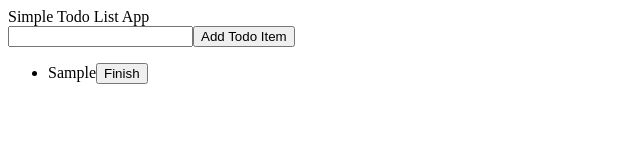
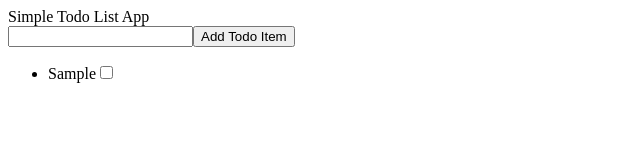
Before and after one commit to hnhon/todolistdemo, a React (Create React App) app: page / in a window 1280 px wide. Both pictures are taken after typing "Sample" into the empty fields and a click on the button "Add Todo Item". Shown: the top 160 px of the page, without its empty margins (0-640 px from the left). Built offline with nearby package versions, Linux system fonts and the light colour scheme.

Commit message:
add check off finished item feature

```diff
--- a/src/List.js
+++ b/src/List.js
@@ -1,14 +1,34 @@
-import React from 'react';
+import React, {Component} from 'react';
 
-function List (props) {
+class List extends Component {
+    constructor (props) {
+        super(props);
+        this.state = {
+            markCompleted: false
+        };
+    }
+
+    handleChange = () => {
+        let completed = this.state.markCompleted;
+        completed = completed ? false : true;
+        this.setState({markCompleted: completed})
+    }
+
+    getStyle = () => {
+        return {
+            textDecoration: this.state.markCompleted ? 'line-through' : 'none',
+        }
+    }
+
+    render () {
         return (
             <ul>
                 {
-                props.items.map(
+                    this.props.items.map(
                     (i, index) => {
                     return(
-                <div>
-                    <li key={index}>{i}<button onClick={()=>i.strike()}>Finish</button></li>
+                    <div style={this.getStyle()}>
+                        <li key={index} markCompleted={this.state.markCompleted}>{i}<input type='checkbox' onChange={this.handleChange}></input></li>
                     </div>
                     )
                     }
@@ -16,6 +36,7 @@ function List (props) {
                 }
             </ul>
         );
+    }
 };
 
 export default List;
```
Lines whose indentation alone changed are shown as unchanged.
